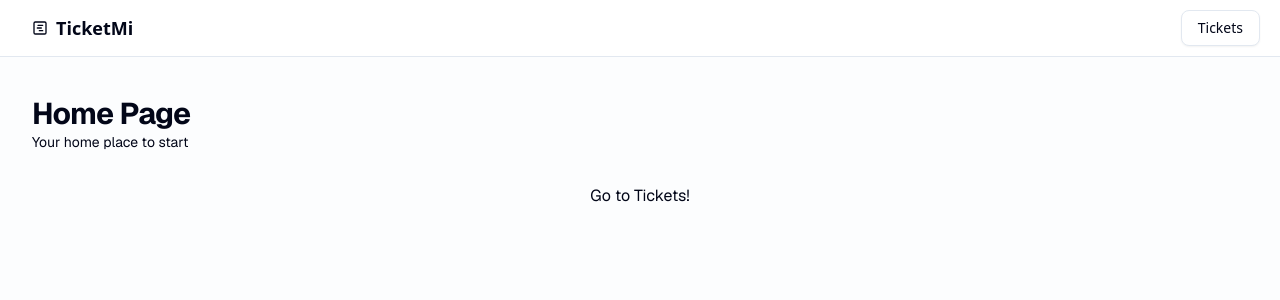
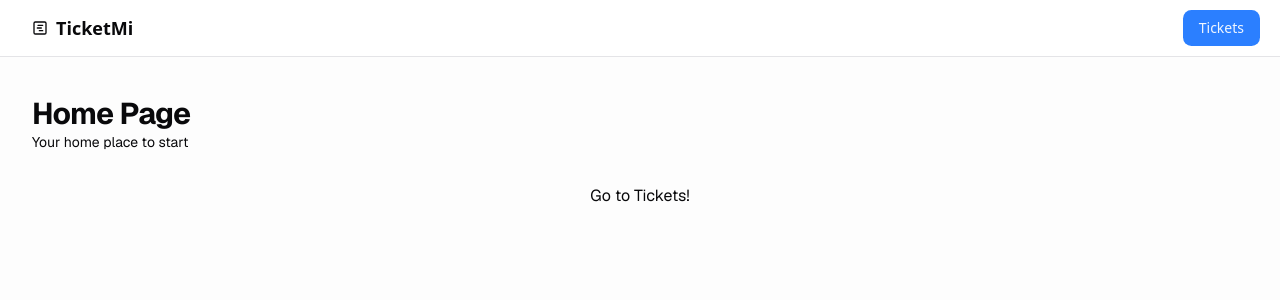
Before and after one commit to Maurikzio/ticketmi, a Next.js app: page / in a window 1280 px wide. Shown: the top 300 px of the page. Built offline with nearby package versions, Linux system fonts and the light colour scheme.

Commit message:
Added theming colors

```diff
--- a/src/app/globals.css
+++ b/src/app/globals.css
@@ -44,72 +44,72 @@
 }
 
 :root {
-  --radius: 0.625rem;
+  --radius: 0.65rem;
   --background: oklch(1 0 0);
-  --foreground: oklch(0.129 0.042 264.695);
+  --foreground: oklch(0.141 0.005 285.823);
   --card: oklch(1 0 0);
-  --card-foreground: oklch(0.129 0.042 264.695);
+  --card-foreground: oklch(0.141 0.005 285.823);
   --popover: oklch(1 0 0);
-  --popover-foreground: oklch(0.129 0.042 264.695);
-  --primary: oklch(0.208 0.042 265.755);
-  --primary-foreground: oklch(0.984 0.003 247.858);
-  --secondary: oklch(0.968 0.007 247.896);
-  --secondary-foreground: oklch(0.208 0.042 265.755);
-  --muted: oklch(0.968 0.007 247.896);
-  --muted-foreground: oklch(0.554 0.046 257.417);
-  --accent: oklch(0.968 0.007 247.896);
-  --accent-foreground: oklch(0.208 0.042 265.755);
+  --popover-foreground: oklch(0.141 0.005 285.823);
+  --primary: oklch(0.623 0.214 259.815);
+  --primary-foreground: oklch(0.97 0.014 254.604);
+  --secondary: oklch(0.967 0.001 286.375);
+  --secondary-foreground: oklch(0.21 0.006 285.885);
+  --muted: oklch(0.967 0.001 286.375);
+  --muted-foreground: oklch(0.552 0.016 285.938);
+  --accent: oklch(0.967 0.001 286.375);
+  --accent-foreground: oklch(0.21 0.006 285.885);
   --destructive: oklch(0.577 0.245 27.325);
-  --border: oklch(0.929 0.013 255.508);
-  --input: oklch(0.929 0.013 255.508);
-  --ring: oklch(0.704 0.04 256.788);
+  --border: oklch(0.92 0.004 286.32);
+  --input: oklch(0.92 0.004 286.32);
+  --ring: oklch(0.623 0.214 259.815);
   --chart-1: oklch(0.646 0.222 41.116);
   --chart-2: oklch(0.6 0.118 184.704);
   --chart-3: oklch(0.398 0.07 227.392);
   --chart-4: oklch(0.828 0.189 84.429);
   --chart-5: oklch(0.769 0.188 70.08);
-  --sidebar: oklch(0.984 0.003 247.858);
-  --sidebar-foreground: oklch(0.129 0.042 264.695);
-  --sidebar-primary: oklch(0.208 0.042 265.755);
-  --sidebar-primary-foreground: oklch(0.984 0.003 247.858);
-  --sidebar-accent: oklch(0.968 0.007 247.896);
-  --sidebar-accent-foreground: oklch(0.208 0.042 265.755);
-  --sidebar-border: oklch(0.929 0.013 255.508);
-  --sidebar-ring: oklch(0.704 0.04 256.788);
+  --sidebar: oklch(0.985 0 0);
+  --sidebar-foreground: oklch(0.141 0.005 285.823);
+  --sidebar-primary: oklch(0.623 0.214 259.815);
+  --sidebar-primary-foreground: oklch(0.97 0.014 254.604);
+  --sidebar-accent: oklch(0.967 0.001 286.375);
+  --sidebar-accent-foreground: oklch(0.21 0.006 285.885);
+  --sidebar-border: oklch(0.92 0.004 286.32);
+  --sidebar-ring: oklch(0.623 0.214 259.815);
 }
 
 .dark {
-  --background: oklch(0.129 0.042 264.695);
-  --foreground: oklch(0.984 0.003 247.858);
-  --card: oklch(0.208 0.042 265.755);
-  --card-foreground: oklch(0.984 0.003 247.858);
-  --popover: oklch(0.208 0.042 265.755);
-  --popover-foreground: oklch(0.984 0.003 247.858);
-  --primary: oklch(0.929 0.013 255.508);
-  --primary-foreground: oklch(0.208 0.042 265.755);
-  --secondary: oklch(0.279 0.041 260.031);
-  --secondary-foreground: oklch(0.984 0.003 247.858);
-  --muted: oklch(0.279 0.041 260.031);
-  --muted-foreground: oklch(0.704 0.04 256.788);
-  --accent: oklch(0.279 0.041 260.031);
-  --accent-foreground: oklch(0.984 0.003 247.858);
+  --background: oklch(0.141 0.005 285.823);
+  --foreground: oklch(0.985 0 0);
+  --card: oklch(0.21 0.006 285.885);
+  --card-foreground: oklch(0.985 0 0);
+  --popover: oklch(0.21 0.006 285.885);
+  --popover-foreground: oklch(0.985 0 0);
+  --primary: oklch(0.546 0.245 262.881);
+  --primary-foreground: oklch(0.379 0.146 265.522);
+  --secondary: oklch(0.274 0.006 286.033);
+  --secondary-foreground: oklch(0.985 0 0);
+  --muted: oklch(0.274 0.006 286.033);
+  --muted-foreground: oklch(0.705 0.015 286.067);
+  --accent: oklch(0.274 0.006 286.033);
+  --accent-foreground: oklch(0.985 0 0);
   --destructive: oklch(0.704 0.191 22.216);
   --border: oklch(1 0 0 / 10%);
   --input: oklch(1 0 0 / 15%);
-  --ring: oklch(0.551 0.027 264.364);
+  --ring: oklch(0.488 0.243 264.376);
   --chart-1: oklch(0.488 0.243 264.376);
   --chart-2: oklch(0.696 0.17 162.48);
   --chart-3: oklch(0.769 0.188 70.08);
   --chart-4: oklch(0.627 0.265 303.9);
   --chart-5: oklch(0.645 0.246 16.439);
-  --sidebar: oklch(0.208 0.042 265.755);
-  --sidebar-foreground: oklch(0.984 0.003 247.858);
-  --sidebar-primary: oklch(0.488 0.243 264.376);
-  --sidebar-primary-foreground: oklch(0.984 0.003 247.858);
-  --sidebar-accent: oklch(0.279 0.041 260.031);
-  --sidebar-accent-foreground: oklch(0.984 0.003 247.858);
+  --sidebar: oklch(0.21 0.006 285.885);
+  --sidebar-foreground: oklch(0.985 0 0);
+  --sidebar-primary: oklch(0.546 0.245 262.881);
+  --sidebar-primary-foreground: oklch(0.379 0.146 265.522);
+  --sidebar-accent: oklch(0.274 0.006 286.033);
+  --sidebar-accent-foreground: oklch(0.985 0 0);
   --sidebar-border: oklch(1 0 0 / 10%);
-  --sidebar-ring: oklch(0.551 0.027 264.364);
+  --sidebar-ring: oklch(0.488 0.243 264.376);
 }
 
 @layer base {
--- a/src/app/layout.tsx
+++ b/src/app/layout.tsx
@@ -49,7 +49,7 @@
             </Link>
           </div>
           <div>
-            <Link href={ticketsPath} className={buttonVariants({ variant: "outline" })}>Tickets</Link>
+            <Link href={ticketsPath} className={buttonVariants({ variant: "default" })}>Tickets</Link>
           </div>
         </nav>
         <main
```
